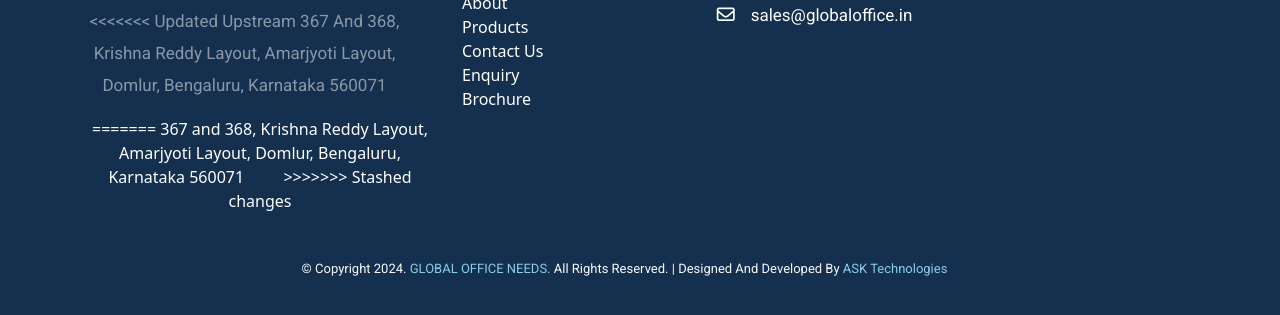
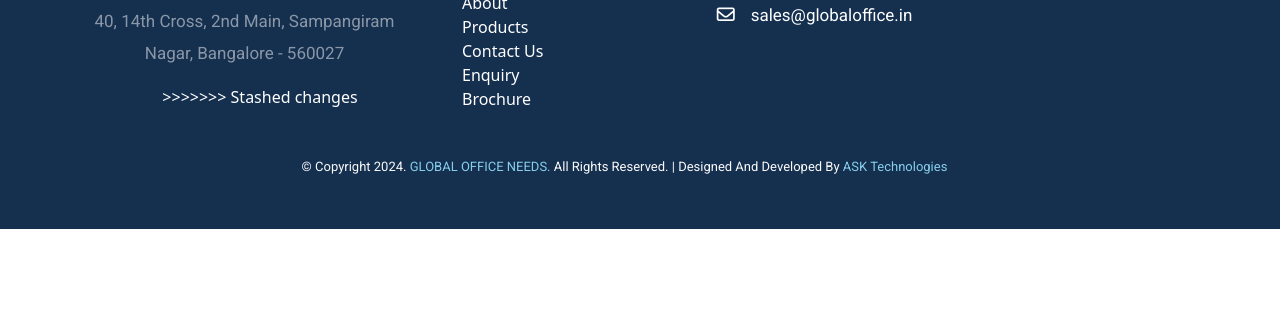
Before and after one commit to ask-tech-deployement/Global_Office_Website, a plain HTML site: page contact.html in a window 1280 px wide. Shown: the part 1191-1506 px from the top of the page. After the commit the page ends 1420 px from the top, so only its background shows below. Drawn offline with nearby package versions, Linux system fonts and the light colour scheme; some packages are replaced by stand-ins of ours; no server answers; a script that the page names is missing; files whose address does not match are found by name.

Commit message:
new chenages

```diff
--- a/contact.html
+++ b/contact.html
@@ -247,6 +247,7 @@
       <h4>GLOBAL OFFICE NEEDS</h4>
       <p>
         367 and 368, Krishna Reddy Layout, Amarjyoti Layout, Domlur, Bengaluru, Karnataka 560071
+        367 and 368, Krishna Reddy Layout, Amarjyoti Layout, Domlur, Bengaluru, Karnataka 560071
         <br />
         <!--<span class="tel">Tel :</span> &nbsp;&nbsp;&nbsp;&nbsp;&nbsp;&nbsp;044-4235 9177 / 9199, &nbsp;2811 6188/6199<br>-->
         <span class="tel" style="color: #c46250">Mobile:</span
@@ -344,10 +345,7 @@
               <h4 class="mt-lg-0 mt-sm-3 text-center">Address</h4>
               <h6 class="text-center">GLOBAL OFFICE NEEDS</h6>
               <p class="text-white-50 text-center">
-<<<<<<< Updated upstream
-                367 and 368, Krishna Reddy Layout, Amarjyoti Layout, Domlur, Bengaluru, Karnataka 560071              </p>
-=======
-                367 and 368, Krishna Reddy Layout, Amarjyoti Layout, Domlur, Bengaluru, Karnataka 560071
+                40, 14th Cross, 2nd Main, Sampangiram Nagar, Bangalore - 560027
               </p>
 >>>>>>> Stashed changes
             </div>
```
